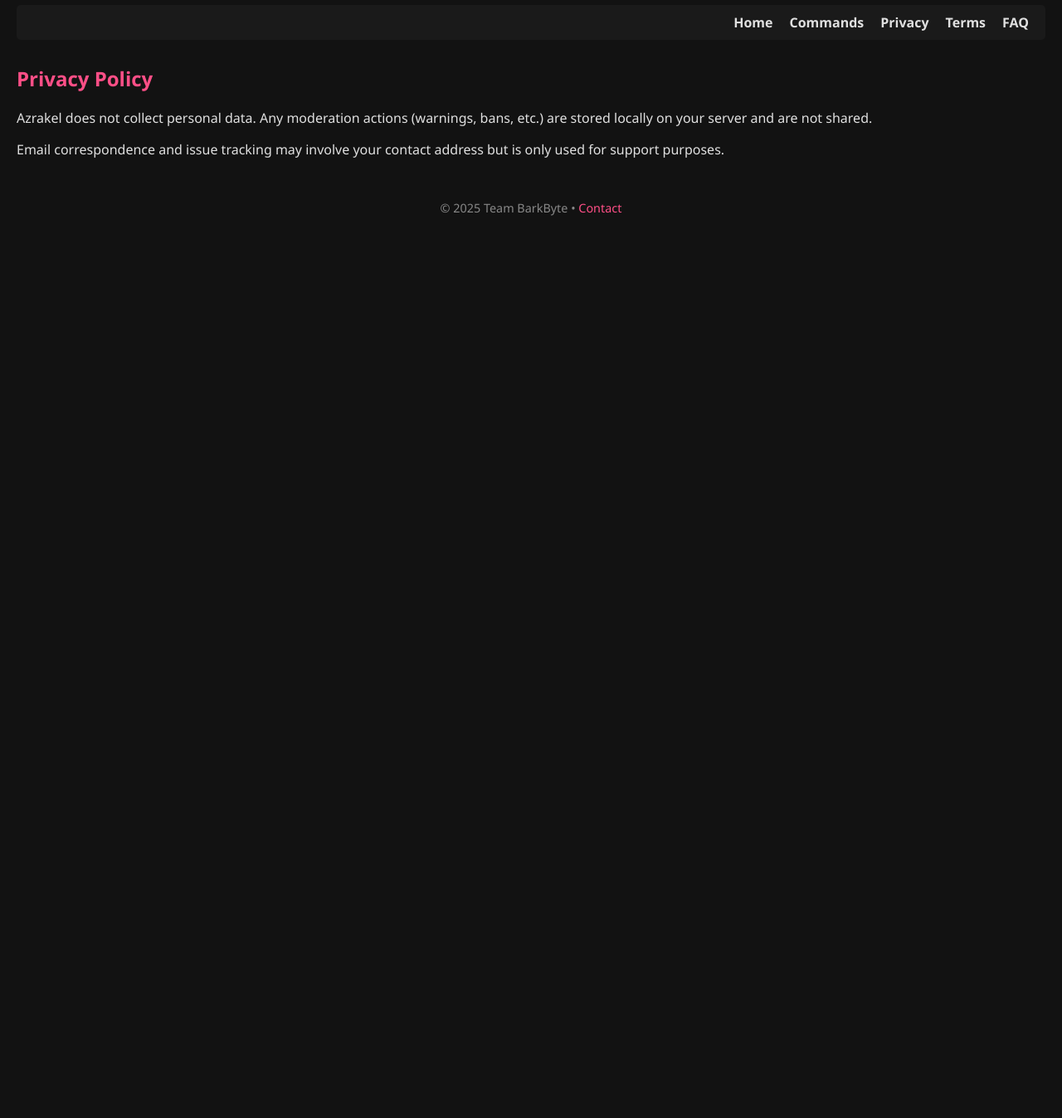
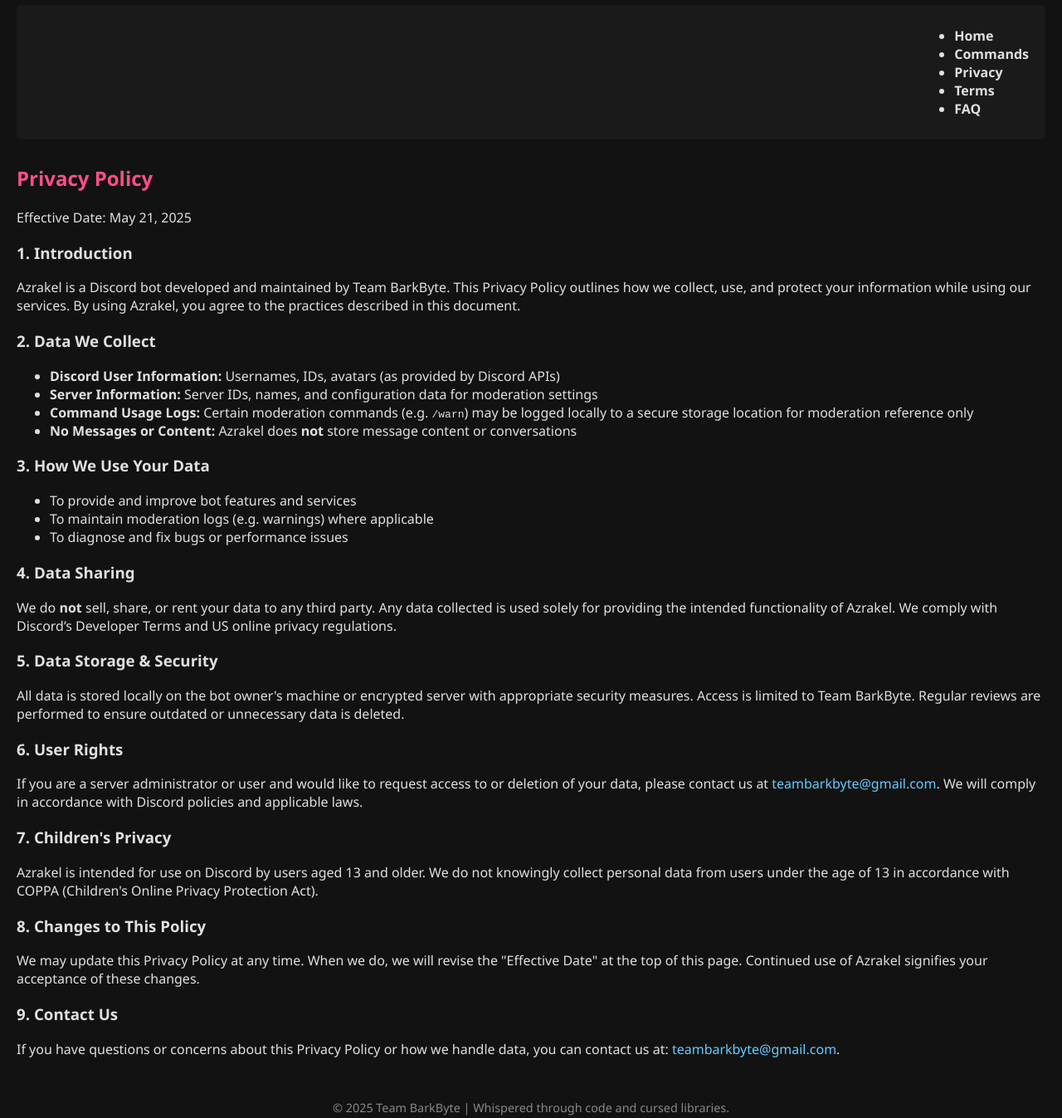
Before and after one commit to RyokoKing/azrakel.github.io, a plain HTML site: page docs/privacy.html in a window 1280 px wide. Shown: the part 100-1447 px from the top of the page at 83% size. Before the commit the page ends 800 px from the top, so only its background shows below. Drawn offline with Linux system fonts and the light colour scheme.

Commit message:
Update privacy.html

```diff
--- a/docs/privacy.html
+++ b/docs/privacy.html
@@ -1,32 +1,86 @@
-<!-- privacy.html -->
 <!DOCTYPE html>
 <html lang="en">
 <head>
-  <meta charset="UTF-8" />
-  <meta name="viewport" content="width=device-width, initial-scale=1.0" />
-  <link rel="stylesheet" href="css/style.css" />
-  <title>Azrakel | Privacy Policy</title>
+  <meta charset="UTF-8">
+  <meta name="viewport" content="width=device-width, initial-scale=1.0">
+  <title>Privacy Policy | Azrakel</title>
+  <link rel="stylesheet" href="css/style.css">
 </head>
 <body>
   <header>
     <h1>Azrakel</h1>
     <nav>
-      <a href="index.html">Home</a>
-      <a href="commands.html">Commands</a>
-      <a href="privacy.html">Privacy</a>
-      <a href="terms.html">Terms</a>
-      <a href="faq.html">FAQ</a>
+      <ul>
+        <li><a href="index.html">Home</a></li>
+        <li><a href="commands.html">Commands</a></li>
+        <li><a href="privacy.html" class="active">Privacy</a></li>
+        <li><a href="terms.html">Terms</a></li>
+        <li><a href="faq.html">FAQ</a></li>
+      </ul>
     </nav>
   </header>
 
   <main>
     <h2>Privacy Policy</h2>
-    <p>Azrakel does not collect personal data. Any moderation actions (warnings, bans, etc.) are stored locally on your server and are not shared.</p>
-    <p>Email correspondence and issue tracking may involve your contact address but is only used for support purposes.</p>
+    <p>Effective Date: May 21, 2025</p>
+
+    <section>
+      <h3>1. Introduction</h3>
+      <p>Azrakel is a Discord bot developed and maintained by Team BarkByte. This Privacy Policy outlines how we collect, use, and protect your information while using our services. By using Azrakel, you agree to the practices described in this document.</p>
+    </section>
+
+    <section>
+      <h3>2. Data We Collect</h3>
+      <ul>
+        <li><strong>Discord User Information:</strong> Usernames, IDs, avatars (as provided by Discord APIs)</li>
+        <li><strong>Server Information:</strong> Server IDs, names, and configuration data for moderation settings</li>
+        <li><strong>Command Usage Logs:</strong> Certain moderation commands (e.g. <code>/warn</code>) may be logged locally to a secure storage location for moderation reference only</li>
+        <li><strong>No Messages or Content:</strong> Azrakel does <strong>not</strong> store message content or conversations</li>
+      </ul>
+    </section>
+
+    <section>
+      <h3>3. How We Use Your Data</h3>
+      <ul>
+        <li>To provide and improve bot features and services</li>
+        <li>To maintain moderation logs (e.g. warnings) where applicable</li>
+        <li>To diagnose and fix bugs or performance issues</li>
+      </ul>
+    </section>
+
+    <section>
+      <h3>4. Data Sharing</h3>
+      <p>We do <strong>not</strong> sell, share, or rent your data to any third party. Any data collected is used solely for providing the intended functionality of Azrakel. We comply with Discord’s Developer Terms and US online privacy regulations.</p>
+    </section>
+
+    <section>
+      <h3>5. Data Storage & Security</h3>
+      <p>All data is stored locally on the bot owner's machine or encrypted server with appropriate security measures. Access is limited to Team BarkByte. Regular reviews are performed to ensure outdated or unnecessary data is deleted.</p>
+    </section>
+
+    <section>
+      <h3>6. User Rights</h3>
+      <p>If you are a server administrator or user and would like to request access to or deletion of your data, please contact us at <a href="mailto:teambarkbyte@gmail.com">teambarkbyte@gmail.com</a>. We will comply in accordance with Discord policies and applicable laws.</p>
+    </section>
+
+    <section>
+      <h3>7. Children's Privacy</h3>
+      <p>Azrakel is intended for use on Discord by users aged 13 and older. We do not knowingly collect personal data from users under the age of 13 in accordance with COPPA (Children's Online Privacy Protection Act).</p>
+    </section>
+
+    <section>
+      <h3>8. Changes to This Policy</h3>
+      <p>We may update this Privacy Policy at any time. When we do, we will revise the "Effective Date" at the top of this page. Continued use of Azrakel signifies your acceptance of these changes.</p>
+    </section>
+
+    <section>
+      <h3>9. Contact Us</h3>
+      <p>If you have questions or concerns about this Privacy Policy or how we handle data, you can contact us at: <a href="mailto:teambarkbyte@gmail.com">teambarkbyte@gmail.com</a>.</p>
+    </section>
   </main>
 
   <footer>
-    <p>© 2025 Team BarkByte • <a href="mailto:teambarkbyte@gmail.com">Contact</a></p>
+    <p>&copy; 2025 Team BarkByte | Whispered through code and cursed libraries.</p>
   </footer>
 </body>
 </html>
```
